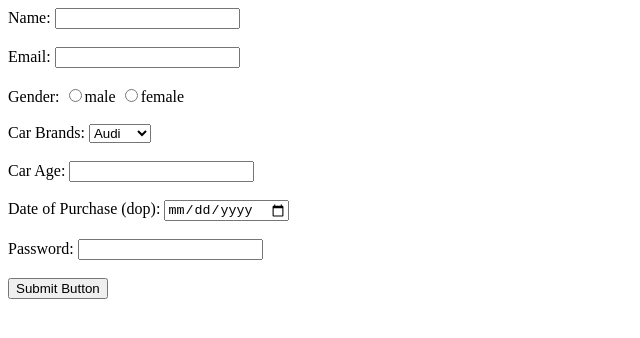
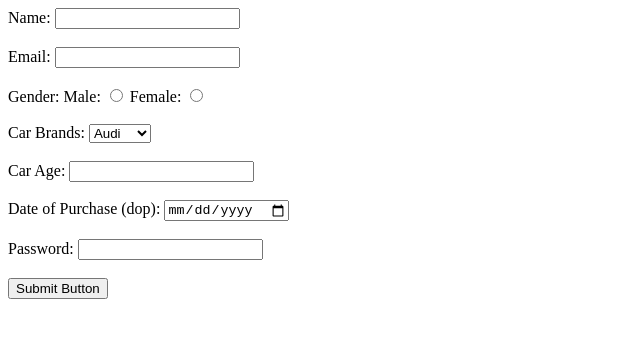
Before and after one commit to acciojob/car-insurance-form-mohammaduzer07, a website: page main.html in a window 1280 px wide. Shown: the full height of the page, 0-640 px from the left. Drawn offline with Linux system fonts and the light colour scheme.

Commit message:
created a submission

```diff
--- a/main.html
+++ b/main.html
@@ -17,10 +17,13 @@
 		<label for="email">Email:</label>
 		<input id="email" type="email" required><br>
 		<br>
-		<label>Gender:</label>
-		<input type="radio" name="gender" required>male
-		<input type="radio" required>female<br>
+		<label for="genders">Gender:</label>
+		<label for="male">Male:</label>
+		<input type="radio" name="gender" id="male" value="male" required>
+		<label for="female">Female:</label>
+		<input type="radio" name="gender" id="female" value="female"required><br>
 		<br>
+		<div>
 			<label for="cars">Car Brands:</label>
 				<select name="Car Brands" id="cars">
 					<option value="audi">Audi</option>
@@ -28,6 +31,7 @@
 					<option value="toyota">Toyota</option>
 				</select>
 			</input><br>
+		</div>
 		<br>
 		<label for="carage">Car Age:</label>
 		<input id="carage" type="number" required><br>
```
Lines whose indentation alone changed are shown as unchanged.
